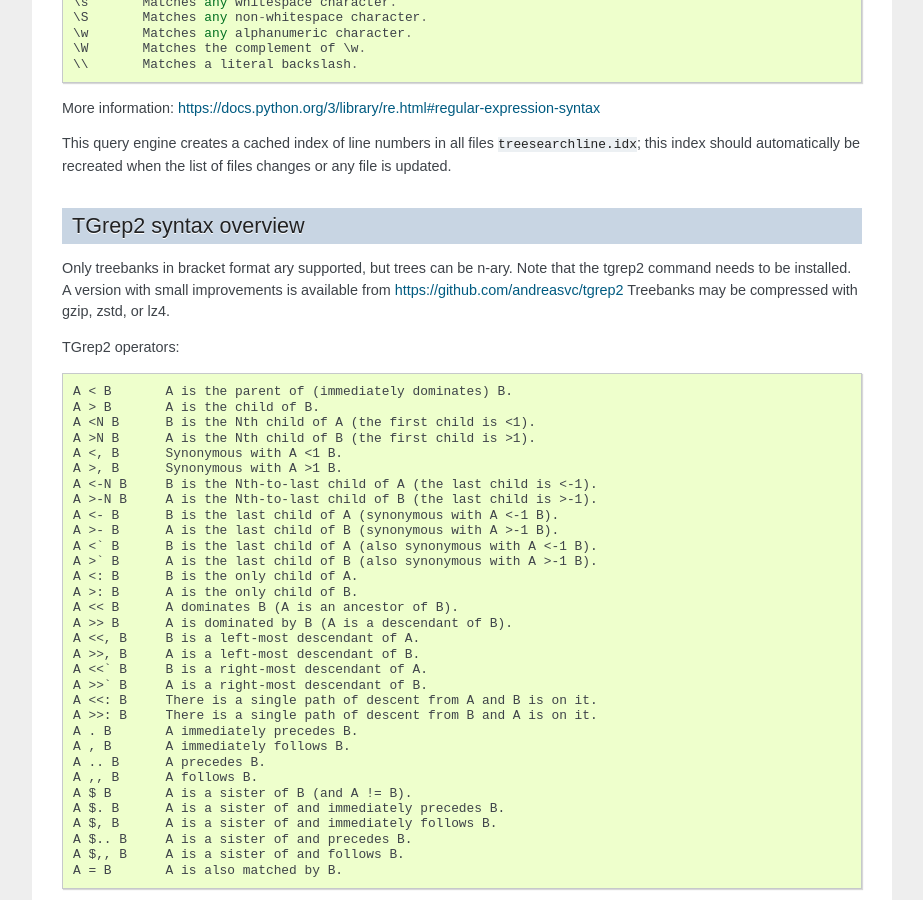
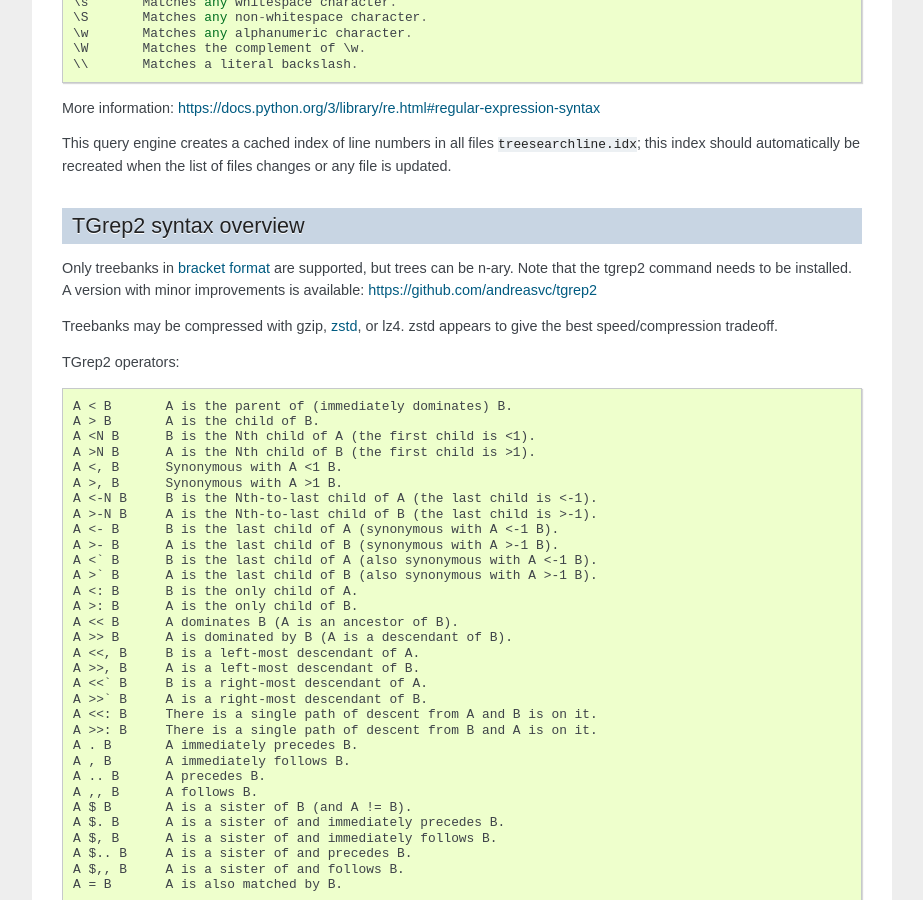
Before and after one commit to andreasvc/disco-dop, a Sphinx documentation site: the page built from docs/cli/treesearch.rst, in a window 1280 px wide and 900 px high, scrolled down 2609 px. Shown: the whole window, without its empty margins (198-1121 px from the left). Built offline with Sphinx 7.4.7, drawn with Linux system fonts in a browser that asks for light colours.

```diff
--- a/docs/cli/treesearch.rst
+++ b/docs/cli/treesearch.rst
@@ -138,10 +138,13 @@
 
 TGrep2 syntax overview
 ^^^^^^^^^^^^^^^^^^^^^^
-Only treebanks in bracket format ary supported, but trees can be n-ary.
+Only treebanks in :ref:`bracket format <bracket-format>` are supported,
+but trees can be n-ary.
 Note that the tgrep2 command needs to be installed.
-A version with small improvements is available from https://github.com/andreasvc/tgrep2
-Treebanks may be compressed with gzip, zstd, or lz4.
+A version with minor improvements is available: https://github.com/andreasvc/tgrep2
+
+Treebanks may be compressed with gzip, `zstd <http://www.zstd.net/>`_, or lz4.
+zstd appears to give the best speed/compression tradeoff.
 
 TGrep2 operators::
 
--- a/docs/intro.rst
+++ b/docs/intro.rst
@@ -241,7 +241,7 @@
 ``treesearch.py``
     A web interface for searching through treebanks. Expects
     one or more treebanks in the directory ``web/corpus/`` (sample included).
-    See `the treesearch manual <cli/treesearch>`_ for instructions on corpus
+    See :doc:`the treesearch manual <cli/treesearch>` for instructions on corpus
     preperation. To enable basic authentication, put a text file
     ``web/treesearchpasswd.txt`` with lines of the form ``username: password``
     (see the example file, only use over HTTPS).
```
Also changed, not shown: 3 other files.
